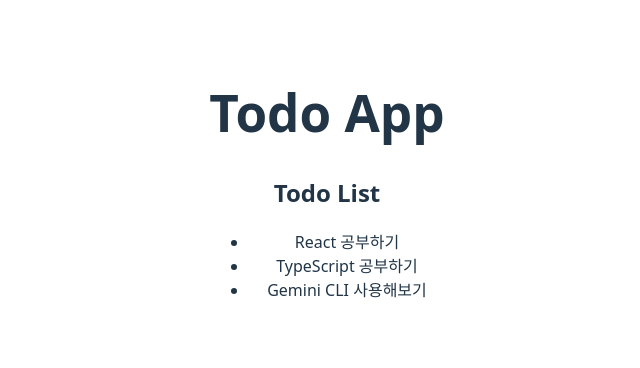
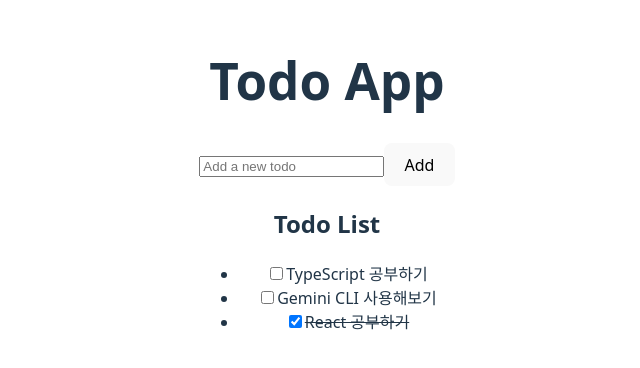
Before and after one commit to jaegap-tech/todolist-app, a React (Vite) app in the folder todolist-app/: page / in a window 1280 px wide. Shown: the part 216-584 px from the top of the page, without its empty margins (313-953 px from the left). Built offline with nearby package versions, Linux system fonts and the light colour scheme.

Commit message:
feat: UI 상호작용 구현
- 할 일 완료 상태 토글 UI 구현

- 할 일 추가 폼 동작 구현 (콘솔 로깅)

- 할 일 수정 폼 동작 구현 (콘솔 로깅)

- 삭제 확인 대화상자 뼈대 구현

- 완료된 항목 하단 정렬 구현

작업 3.0 완료

```diff
--- a/todolist-app/src/App.tsx
+++ b/todolist-app/src/App.tsx
@@ -1,3 +1,4 @@
+import AddTodoForm from './components/AddTodoForm';
 import TodoList from './components/TodoList';
 import './App.css';
 
@@ -5,6 +6,7 @@
   return (
     <>
       <h1>Todo App</h1>
+      <AddTodoForm />
       <TodoList />
     </>
   );
--- a/todolist-app/src/components/AddTodoForm.tsx
+++ b/todolist-app/src/components/AddTodoForm.tsx
@@ -1,9 +1,24 @@
-import React from 'react';
+import React, { useState } from 'react';
 
 const AddTodoForm = () => {
+  const [text, setText] = useState('');
+
+  const handleSubmit = (e: React.FormEvent) => {
+    e.preventDefault();
+    if (!text.trim()) return; // Don't add empty todos
+    console.log('New Todo:', text);
+    // The actual logic to add the todo will be in a later task
+    setText('');
+  };
+
   return (
-    <form>
-      <input type="text" placeholder="Add a new todo" />
+    <form onSubmit={handleSubmit}>
+      <input
+        type="text"
+        placeholder="Add a new todo"
+        value={text}
+        onChange={(e) => setText(e.target.value)}
+      />
       <button type="submit">Add</button>
     </form>
   );
--- a/todolist-app/src/components/TodoItem.tsx
+++ b/todolist-app/src/components/TodoItem.tsx
@@ -8,7 +8,14 @@
 const TodoItem: React.FC<TodoItemProps> = ({ todo }) => {
   return (
     <li>
-      {todo.text}
+      <input
+        type="checkbox"
+        checked={todo.completed}
+        // onChange will be added in a later task
+      />
+      <span style={{ textDecoration: todo.completed ? 'line-through' : 'none' }}>
+        {todo.text}
+      </span>
     </li>
   );
 };
--- a/todolist-app/src/components/TodoList.tsx
+++ b/todolist-app/src/components/TodoList.tsx
@@ -3,11 +3,26 @@
 import TodoItem from './TodoItem';
 
 const TodoList = () => {
+  // Create a mutable copy for sorting
+  const sortedTodos = [...DUMMY_TODOS].sort((a, b) => {
+    // Incomplete todos (false) come before completed todos (true)
+    // So, if a is completed and b is not, a comes after b (return 1)
+    // If a is not completed and b is completed, a comes before b (return -1)
+    // If both have the same completed status, maintain original order (return 0)
+    if (a.completed && !b.completed) {
+      return 1;
+    }
+    if (!a.completed && b.completed) {
+      return -1;
+    }
+    return 0;
+  });
+
   return (
     <div>
       <h2>Todo List</h2>
       <ul>
-        {DUMMY_TODOS.map(todo => (
+        {sortedTodos.map(todo => (
           <TodoItem key={todo.id} todo={todo} />
         ))}
       </ul>
```
Also changed, not shown: todolist-app/src/components/ConfirmationDialog.tsx (added, +28 -0 lines), todolist-app/src/components/EditTodoForm.tsx (+23 -4 lines), 1 other file (tests, documents, lock files or other folders).
